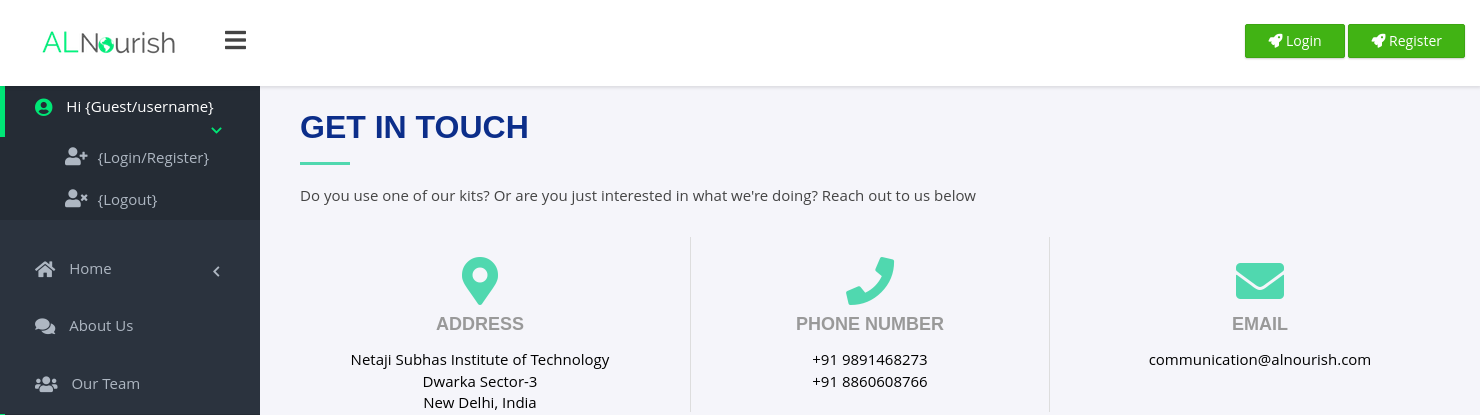
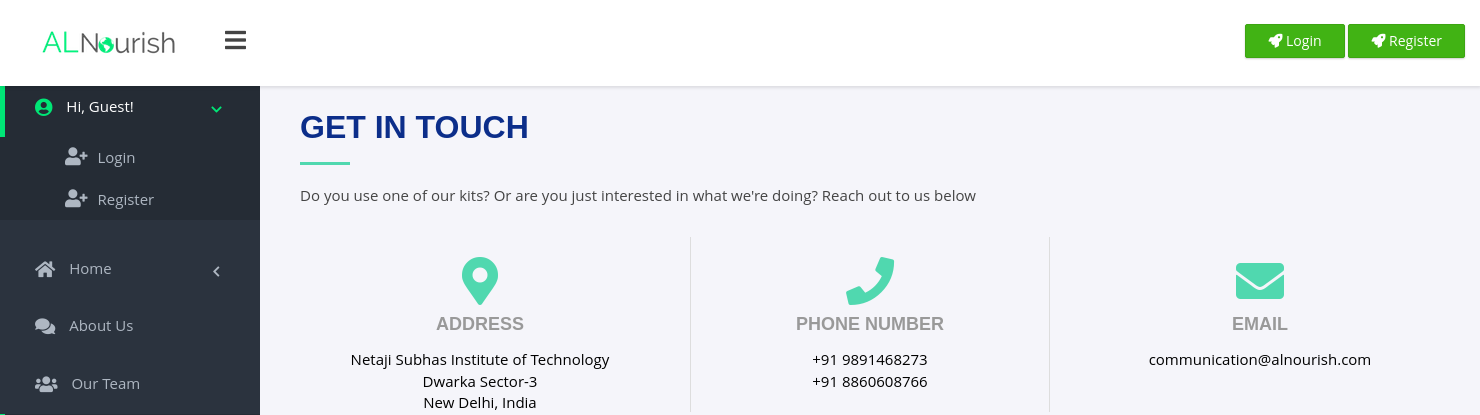
Before and after one commit to ackshayjain/alnourish2, a Django app: page /contact/ in a window 1480 px wide, after a click on "Hi, Guest!". Shown: the top 415 px of the page. Run offline with Django 3.2, Linux system fonts and the light colour scheme; some libraries are stand-ins or nearby versions; grey boxes are pictures that could not be loaded.

Commit message:
menu login

```diff
--- a/alnourish/templates/base.html
+++ b/alnourish/templates/base.html
@@ -76,6 +76,9 @@
 
 
 
+
+
+
     </style>
 </head>
 
@@ -103,34 +106,34 @@
                    target="_blank"><i class="fa fa-rocket"></i> <span>Register</span></a>
                 {% endif %}
             </div>
-            <div id="navbar-menu">
+            <!--<div id="navbar-menu">-->
 
-                <ul class="nav navbar-nav navbar-right">
+                <!--<ul class="nav navbar-nav navbar-right">-->
 
 
-                    {% if request.user.is_authenticated %}
-                    <li class="dropdown">
+                    <!--{% if request.user.is_authenticated %}-->
+                    <!--<li class="dropdown">-->
 
-                        <a href="#" class="dropdown-toggle" data-toggle="dropdown">
-                            <!--<img src="{% static 'assets/img/user.png' %}" class="img-circle" alt="Avatar"> -->
-                            <span>{{request.user.username}}</span>
-                            <i class="icon-submenu fa fa-bars"></i>
-                        </a>
-                        <ul class="dropdown-menu">
-                            <!--<li><a href="#"><i class="lnr lnr-user"></i> <span>My Profile</span></a></li>-->
-                            <!--<li><a href="#"><i class="lnr lnr-envelope"></i> <span>Message</span></a></li>-->
-                            <!--<li><a href="#"><i class="lnr lnr-cog"></i> <span>Settings</span></a></li>-->
-                            <li><a href="{% url 'account:logout' %}"><i class="fa fa-close"></i>
-                                <span>Logout</span></a></li>
-                        </ul>
-                    </li>
-                    {% endif %}
-                    <!-- <li>
-                        <a class="update-pro" href="https://www.themeineed.com/downloads/klorofil-pro-bootstrap-admin-dashboard-template/?utm_source=klorofil&utm_medium=template&utm_campaign=KlorofilPro" title="Upgrade to Pro" target="_blank"><i class="fa fa-rocket"></i> <span>UPGRADE TO PRO</span></a>
-                    </li> -->
-                </ul>
+                        <!--<a href="#" class="dropdown-toggle" data-toggle="dropdown">-->
+                            <!--&lt;!&ndash;<img src="{% static 'assets/img/user.png' %}" class="img-circle" alt="Avatar"> &ndash;&gt;-->
+                            <!--<span>{{request.user.username}}</span>-->
+                            <!--<i class="icon-submenu fa fa-bars"></i>-->
+                        <!--</a>-->
+                        <!--<ul class="dropdown-menu">-->
+                            <!--&lt;!&ndash;<li><a href="#"><i class="lnr lnr-user"></i> <span>My Profile</span></a></li>&ndash;&gt;-->
+                            <!--&lt;!&ndash;<li><a href="#"><i class="lnr lnr-envelope"></i> <span>Message</span></a></li>&ndash;&gt;-->
+                            <!--&lt;!&ndash;<li><a href="#"><i class="lnr lnr-cog"></i> <span>Settings</span></a></li>&ndash;&gt;-->
+                            <!--<li><a href="{% url 'account:logout' %}"><i class="fa fa-close"></i>-->
+                                <!--<span>Logout</span></a></li>-->
+                        <!--</ul>-->
+                    <!--</li>-->
+                    <!--{% endif %}-->
+                    <!--&lt;!&ndash; <li>-->
+                        <!--<a class="update-pro" href="https://www.themeineed.com/downloads/klorofil-pro-bootstrap-admin-dashboard-template/?utm_source=klorofil&utm_medium=template&utm_campaign=KlorofilPro" title="Upgrade to Pro" target="_blank"><i class="fa fa-rocket"></i> <span>UPGRADE TO PRO</span></a>-->
+                    <!--</li> &ndash;&gt;-->
+                <!--</ul>-->
 
-            </div>
+            <!--</div>-->
         </div>
     </nav>
     <!-- END NAVBAR -->
@@ -141,20 +144,35 @@
                 <ul class="nav">
 
                     <li>
-                        <a href="#subPage" data-toggle="collapse" class="collapsed"><i class="fas fa-user-circle"></i> <span>Hi {Guest/username}</span>
+                        <a href="#subPage" data-toggle="collapse" class="collapsed"><i class="fas fa-user-circle"></i>
+                            {% if not request.user.is_authenticated %}
+                            <span>Hi, Guest!</span>
                             <i class="icon-submenu fas fa-chevron-left"></i></a>
                         <div id="subPage" class="collapse active">
                             <ul class="nav">
-                                <li><a href="{% url 'home:index' %}" class=""><i class="fas fa-user-plus"></i>{Login/Register}</a>
+                                <li><a href="{% url 'account:login' %}" class=""><i
+                                        class="fas fa-user-plus"></i>Login</a>
                                 </li>
-                                <li><a href="{% url 'home:index' %}" class=""><i class="fas fa-user-times"></i>{Logout}</a>
+                                <li><a href="{% url 'account:register' %}" class=""><i class="fas fa-user-plus"></i>Register</a>
                                 </li>
 
                             </ul>
                         </div>
+                        {% else %}
+                        <span>Hi, {{request.user.username}}</span>
+                        <i class="icon-submenu fas fa-chevron-left"></i></a>
+                        <div id="subPage" class="collapse active">
+                            <ul class="nav">
+                                <li><a href="{% url 'account:logout' %}" class=""><i
+                                        class="fas fa-user-times"></i>Logout</a>
+                                </li>
+
+
+                            </ul>
+                        </div>
+                        {% endif %}
                     </li>
                     <br>
-
 
 
                     <li>
@@ -205,7 +223,7 @@
                     {% endblock %}
                     <!--{% block blog_active %}-->
                     <!--<li><a target="_blank" href="http://labs.tffchallenge.com/team/2018/2222-alnourish/" class=""><i-->
-                            <!--class="fas fa-edit"></i> <span>Blog</span></a></li>-->
+                    <!--class="fas fa-edit"></i> <span>Blog</span></a></li>-->
                     <!--{% endblock %}-->
 
                 </ul>
@@ -260,6 +278,9 @@
 
 
 
+
+
+
 </script>
 
 </body>
```
